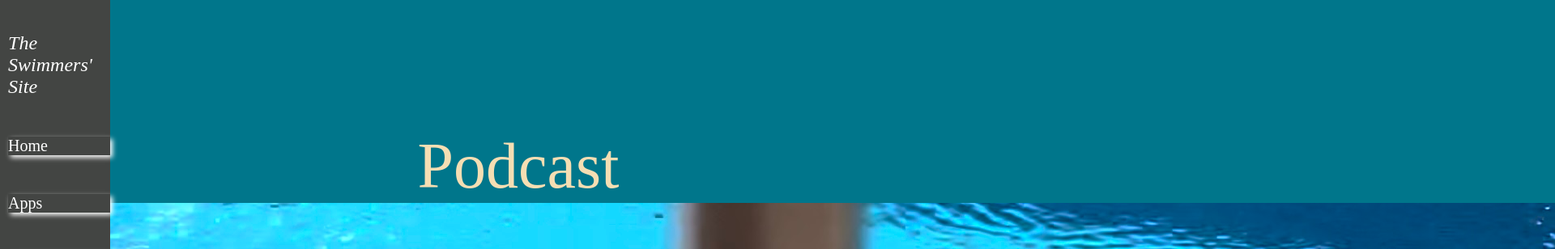
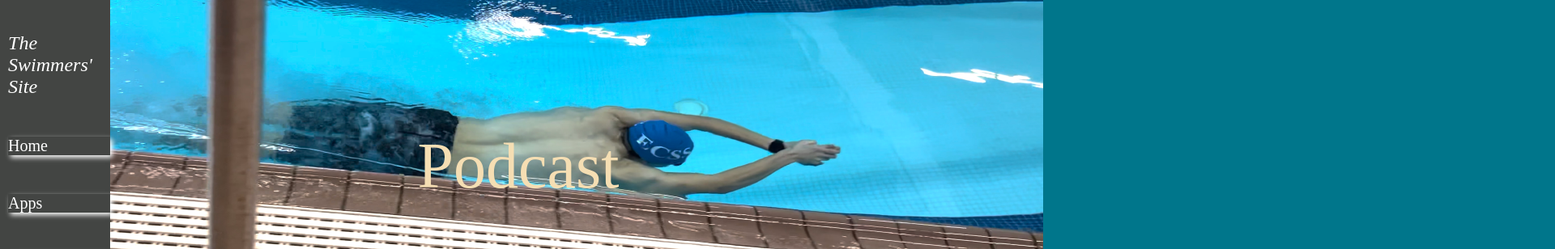
Before and after one commit to CarloPapi/The-Swimmers-Site, a plain HTML site: page podcast.html in a window 1280 px wide. Shown: the top 308 px of the page at 81% size, 1920 px wide, since content can reach past the window. Drawn offline with Linux system fonts and the light colour scheme.

Commit message:
Update podcast.css

```diff
--- a/Web Files/Styles/podcast.css
+++ b/Web Files/Styles/podcast.css
@@ -7,6 +7,15 @@ body{
     color: wheat;
     font-size: 10vh;
     margin-top: 20vh;
+}
+
+#background-image{
+    position: fixed;
+    margin-top: -10vh;
+    height: 40vh;
+    width: 100vw;
+    top: 10%;
+    z-index: -1;
 }
 
 #subheading{
```
